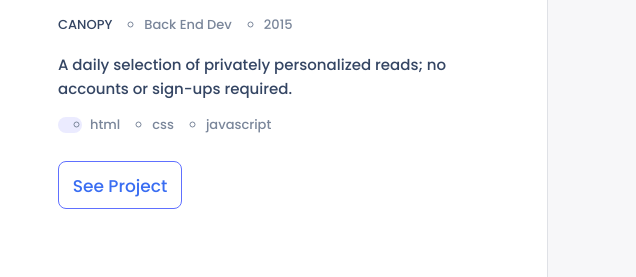
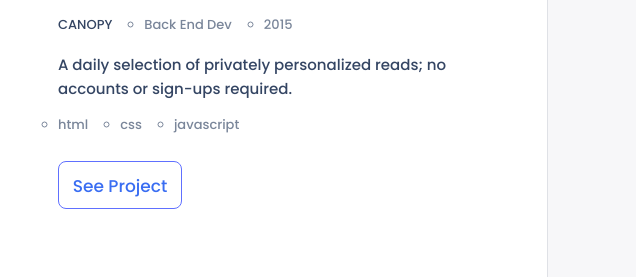
Before and after one commit to nati2323/Final-Mobile-and-Desktop-Portfolio, a plain HTML site: page index.html in a window 1280 px wide. Shown: the part 903-1180 px from the top of the page, 644-1280 px from the left. Drawn offline with Linux system fonts and the light colour scheme.

Commit message:
add unorderd list to work card element

```diff
--- a/index.html
+++ b/index.html
@@ -87,7 +87,6 @@
               or sign-ups required.
             </p>
             <div class="works__card__topics flex">
-              <p class="works__card__topics__text fw-500 fz-12 lh-16 clr-p-400 bg-p-50">
                 <ul class="works__card__subtitle-ul flex">
                   <li class="works__card__subtitle-li fw-600 fz-13 lh-16 clr-n-500">
                 html
@@ -99,8 +98,7 @@
                 javascript
                   </li>
                 </ul>
-              </p>
-            </div>
+               </div>
             <div class="works__card__btn">
               <button type="button" class="btn fw-500 fz-17 lh-24 clr-p-500 bg-white first-btn" id="0">
                 See Project
```
